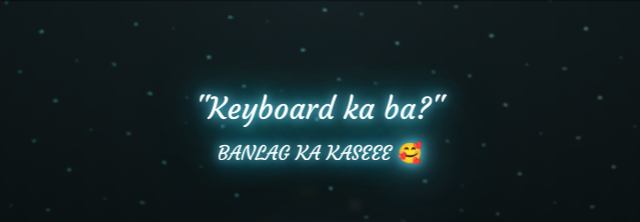
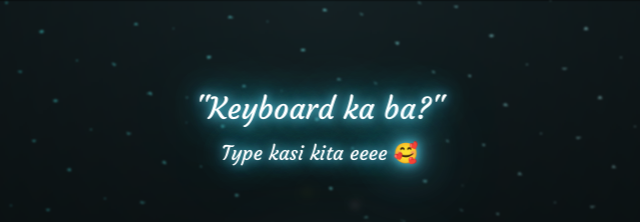
Before and after one commit to russeljaysantos/HappySingle, a plain HTML site: page main.html in a window 1280 px wide. Shown: the top 222 px of the page, 320-960 px from the left. Drawn offline with Linux system fonts and the light colour scheme.

Commit message:
Update main.html

```diff
--- a/main.html
+++ b/main.html
@@ -54,7 +54,7 @@
   <div class="night"></div>-
 <!-- Display IntroBird -->
 <div class="intro-bird">"Keyboard ka ba?"</div>
-<div class="intro-bird2">BANLAG KA KASEEE 🥰</div>
+<div class="intro-bird2">Type kasi kita eeee 🥰</div>
 
   <div class="flowers">
     <div class="flower flower--1">
```
